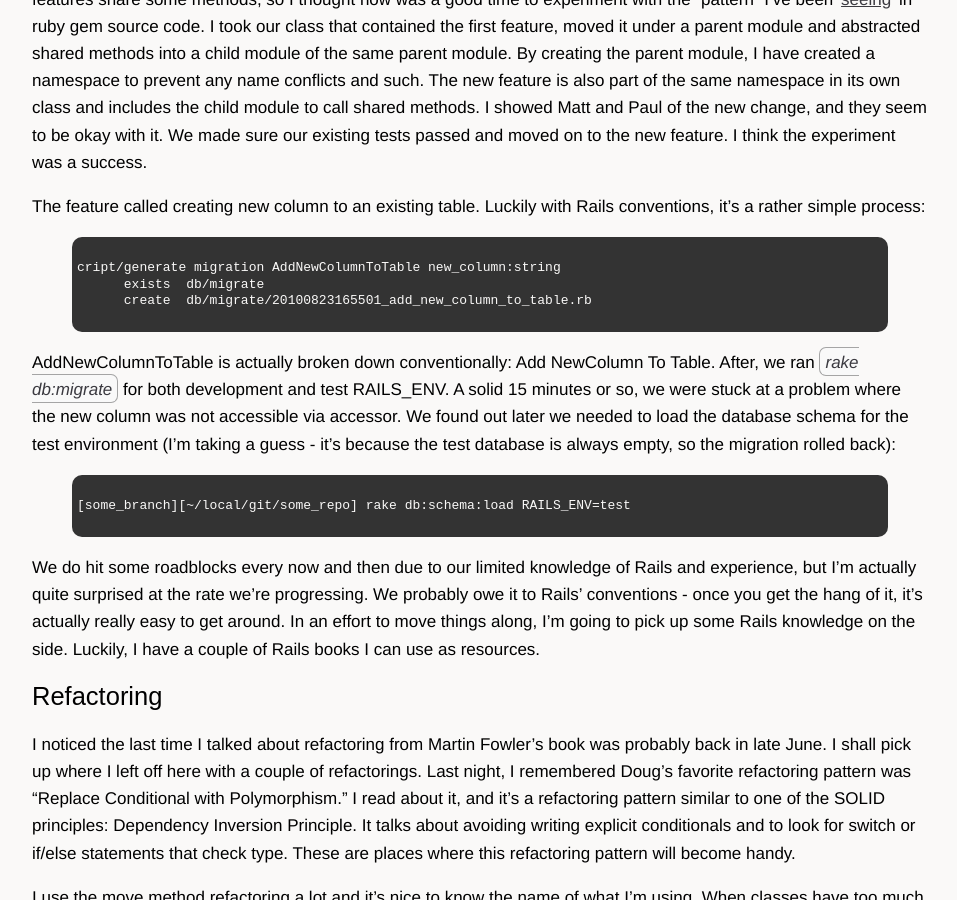
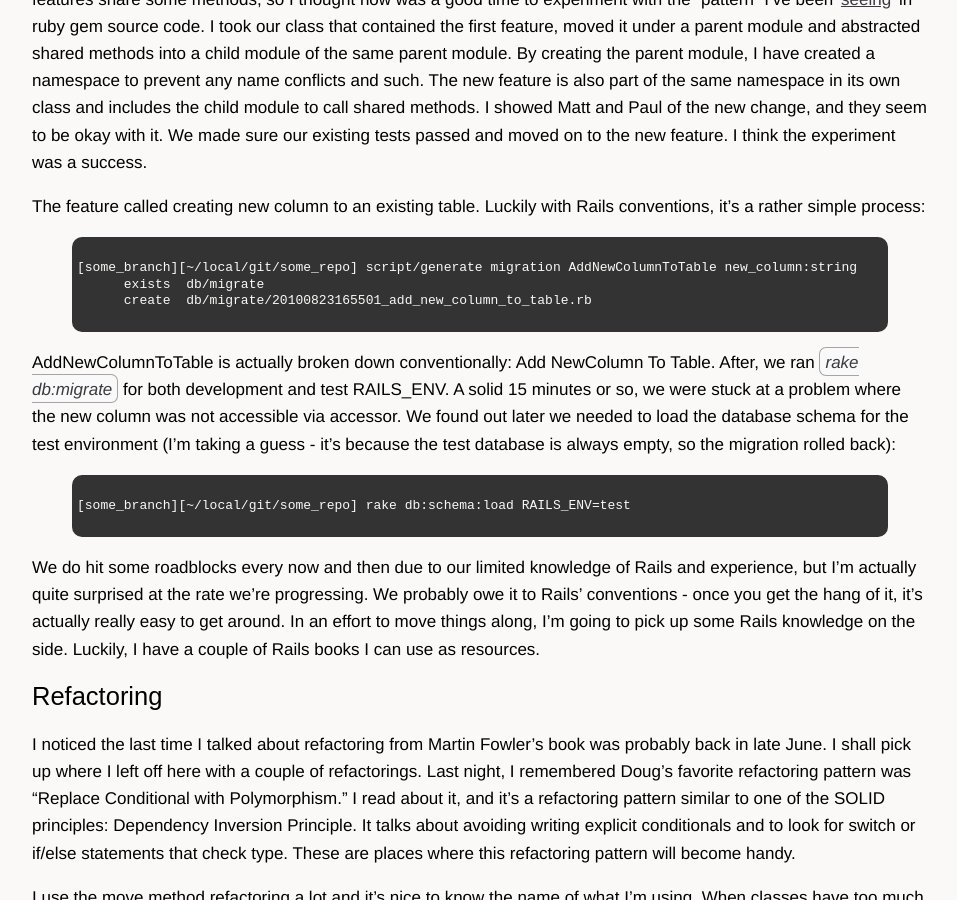
Before and after one commit to sl4m/skim.cc, a Jekyll site: the page built from _posts/2010-08-23-rails-and-refactoring.markdown, in a window 1280 px wide and 900 px high, scrolled down 464 px. Shown: the whole window, without its empty margins (160-1117 px from the left). Built offline with Jekyll 4.4.1, drawn with Linux system fonts in a browser that asks for light colours; comment, search, counter and statistics services are not loaded.

Commit message:
updated post

```diff
--- a/_posts/2010-08-23-rails-and-refactoring.markdown
+++ b/_posts/2010-08-23-rails-and-refactoring.markdown
@@ -17,7 +17,7 @@ Matt and I continued working on the Rails project adding another feature to send
 The feature called creating new column to an existing table.  Luckily with Rails conventions, it's a rather simple process:
 
 {% highlight text %}
-cript/generate migration AddNewColumnToTable new_column:string
+[some_branch][~/local/git/some_repo] script/generate migration AddNewColumnToTable new_column:string
       exists  db/migrate
       create  db/migrate/20100823165501_add_new_column_to_table.rb
 {% endhighlight %}
```
